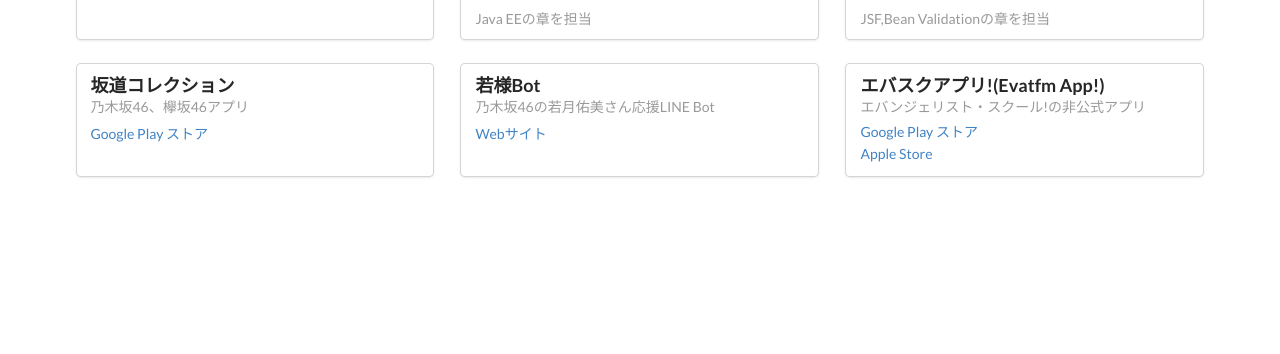
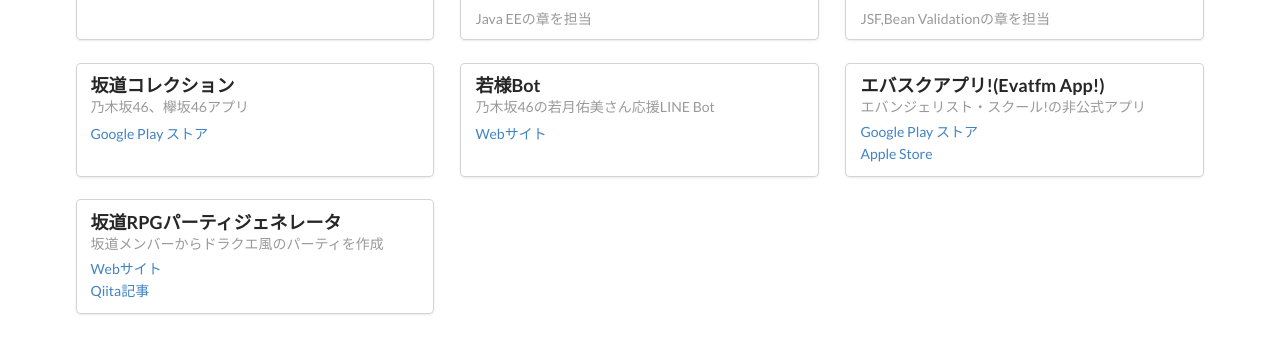
Before and after one commit to kikutaro/kikutaro.github.io, a plain HTML site: page index.html in a window 1280 px wide. Shown: the part 324-678 px from the top of the page. Drawn offline with nearby package versions, Linux system fonts and the light colour scheme.

Commit message:
坂道RPGパーティジェネレータ追加

```diff
--- a/index.html
+++ b/index.html
@@ -140,6 +140,22 @@
               </div>
           </div>
       </div>
+      <div class="ui card">
+        <div class="content">
+          <div class="header">坂道RPGパーティジェネレータ</div>
+          <div class="meta">坂道メンバーからドラクエ風のパーティを作成</div>
+          <div class="description">
+            <div class="ui list">
+              <div class="item">
+                <a href="https://www.rpgparty.sakamichi46.com/" target="_blank">Webサイト</a>
+              </div>
+              <div class="item">
+                <a href="https://qiita.com/kikutaro/items/5f4d89b6defac34be052" target="_blank">Qiita記事</a>
+              </div>
+            </div>
+          </div>
+      </div>
+  </div>
     </div>
   </body>
 </html>
```
